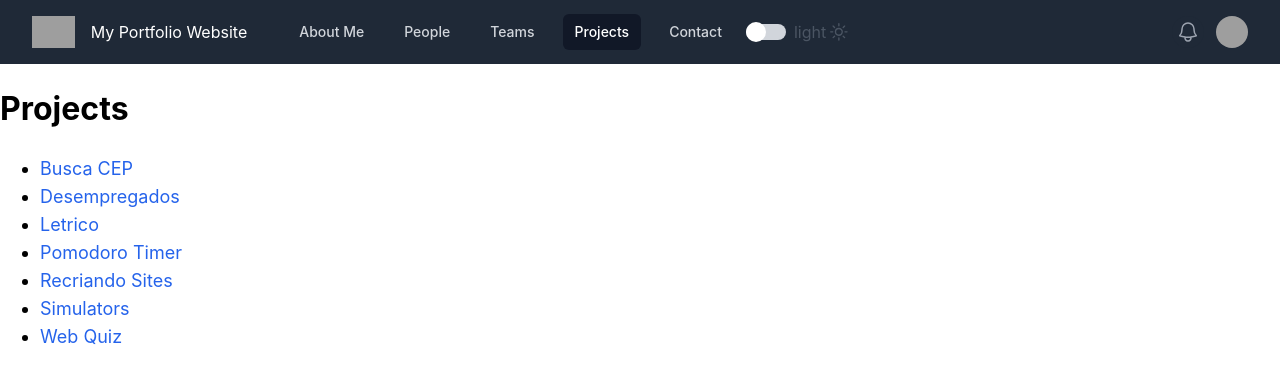
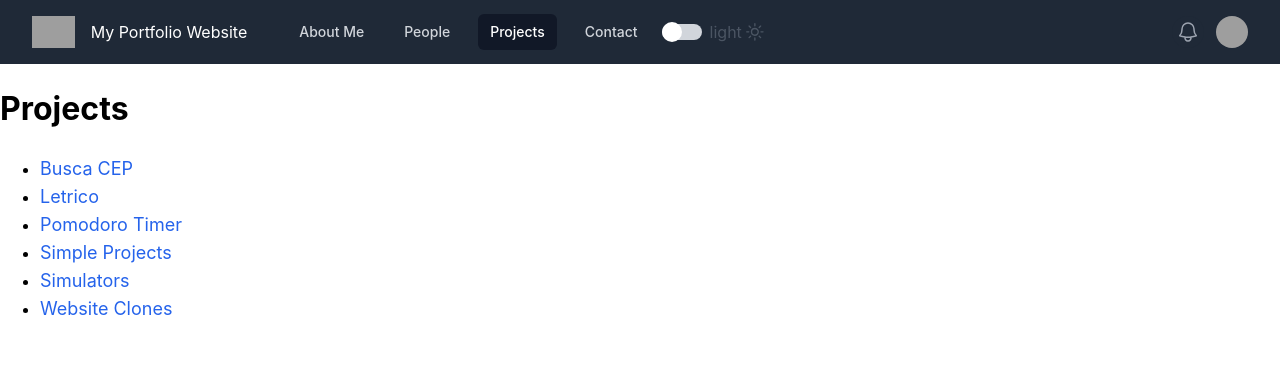
Before and after one commit to adrian1715/portfolio-website, a React (Vite) app in the folder client/: page /projects in a window 1280 px wide. Shown: the top 382 px of the page. Built offline with nearby package versions, Linux system fonts and the light colour scheme; grey boxes are pictures that could not be loaded.

Commit message:
organizing routes and pages components

```diff
--- a/client/src/App.jsx
+++ b/client/src/App.jsx
@@ -4,27 +4,26 @@ import RootElement from "./pages/RootElement";
 import Home from "./pages/Home";
 import People from "./pages/People";
 import NewPerson from "./pages/NewPerson";
+import NotFound from "./pages/NotFound";
 import Projects from "./pages/Projects";
 import Letrico from "./projects/letrico/Letrico";
-import NotFound from "./pages/NotFound";
+import Timer from "./projects/pomodoro-timer/Timer";
 import Test from "./Test";
-import Teams from "./Teams";
-import Timer from "./projects/pomodoro-timer/Timer";
-import ManyProjects from "./pages/ManyProjects";
+import Test2 from "./Test2";
 import Copa from "./projects/simulador-de-sorteio/copa-do-mundo-2022/Copa";
 import LibSul from "./projects/simulador-de-sorteio/libertadores-sulamericana-2022/LibSul";
 import BuscaCEP from "./projects/busca-cep/BuscaCEP";
+import ShowProjects from "./pages/ShowProjects";
 
 // dropdown items
-const projects = [
-  ["Simulators", "Libertadores/Sul-Americana 2022", "Copa do Mundo 2022"],
-  ["Letrico"],
-  ["Busca CEP"],
-  ["Web Quiz"],
-  ["Desempregados"],
-  ["Pomodoro Timer"],
-  ["Recriando Sites", "Disney Plus", "Spotify"],
-].sort();
+// const projects = [
+//   ["Simulators", "Libertadores/Sul-Americana 2022", "Copa do Mundo 2022"],
+//   ["Letrico"],
+//   ["Busca CEP"],
+//   ["Pomodoro Timer"],
+//   ["Simple Projects", "Login Panel", "Score Keeper", "ToDo List"],
+//   ["Websites Clones", "Bauru Empregos", "Disney Plus", "Spotify"],
+// ].sort();
 // const articles = ["page1", "page2", "page3", "page4", "page5"];
 
 const router = createBrowserRouter([
@@ -41,39 +40,51 @@ const router = createBrowserRouter([
         navLink: true,
         children: [{ path: "new", element: <NewPerson /> }],
       },
-      { path: "/teams", element: <Teams />, navLink: true },
       {
         path: "/projects",
         element: <Projects />,
         navLink: true,
-        type: "dropwdown",
-        items: projects,
+        // items: projects,
+        children: [
+          { path: "letrico", element: <Letrico /> },
+          { path: "pomodoro-timer", element: <Timer /> },
+          {
+            path: "simulators",
+            element: <ShowProjects />,
+            navLink: true,
+            children: [
+              { path: "copa-do-mundo-2022", element: <Test /> },
+              { path: "libertadores-sulamericana-2022", element: <Test2 /> },
+            ],
+          },
+          {
+            path: "simple-projects",
+            element: <ShowProjects />,
+            children: [
+              { path: "login-panel" },
+              { path: "score-keeper" },
+              { path: "todo-list" },
+            ],
+          },
+          {
+            path: "website-clones",
+            element: <ShowProjects />,
+            children: [
+              { path: "disney-plus" },
+              { path: "spotify" },
+              { path: "bauru-empregos" },
+            ],
+          },
+          { path: "busca-cep", element: <BuscaCEP /> },
+        ],
       },
-      { path: "/projects/letrico", element: <Letrico /> },
-      { path: "/projects/pomodoro-timer", element: <Timer /> },
-
-      {
-        path: "/projects/simulators",
-        element: <ManyProjects />,
-        items: projects[0],
-      },
-      {
-        path: "/projects/simulators/copa-do-mundo-2022",
-        element: <Copa />,
-      },
-      {
-        path: "/projects/simulators/libertadores-sul-americana-2022",
-        element: <LibSul />,
-      },
-
-      { path: "/projects/busca-cep", element: <BuscaCEP /> },
-
       { path: "/contact", element: <Test />, navLink: true },
     ],
   },
 ]);
 
 export const links = router.routes[0].children;
+console.log(links);
 
 export const navLinks = router.routes[0].children.filter(
   (link) => link.navLink === true
--- a/client/src/Teams.jsx
+++ b/client/src/Test2.jsx
@@ -1,5 +1,5 @@
 import React from "react";
 
 export default function Test2() {
-  return <div>Teams</div>;
+  return <div>Test2</div>;
 }
--- a/client/src/components/NavLinkDropdown.jsx
+++ b/client/src/components/NavLinkDropdown.jsx
@@ -1,6 +1,6 @@
 import React, { Fragment } from "react";
 import { Link, NavLink } from "react-router-dom";
-import { formatLinkPath } from "../utils/linkPathFormatter";
+import { formatLinkPath } from "../utils/formatLinkPath";
 
 export default function NavLinkDropdown({ link }) {
   return (
--- a/client/src/components/Navbar.jsx
+++ b/client/src/components/Navbar.jsx
@@ -1,7 +1,7 @@
 import { Link, NavLink } from "react-router-dom";
 import { Fragment } from "react";
 import NavLinkDropdown from "./NavLinkDropdown";
-import { formatLinkPath } from "../utils/linkPathFormatter";
+import { formatLinkPath } from "../utils/formatLinkPath";
 
 export default function Navbar({ links }) {
   return (
--- a/client/src/components/TailwindNavbar.jsx
+++ b/client/src/components/TailwindNavbar.jsx
@@ -2,7 +2,7 @@ import { Fragment } from "react";
 import { Link, NavLink } from "react-router-dom";
 import { Disclosure, Menu, Transition } from "@headlessui/react";
 import { Bars3Icon, BellIcon, XMarkIcon } from "@heroicons/react/24/outline";
-import { formatLinkPath } from "../utils/linkPathFormatter";
+import { formatLinkPath } from "../utils/formatLinkPath";
 import ThemeToggler from "./ThemeToggler";
 
 // default navigation model for this component
--- a/client/src/pages/ManyProjects.jsx
+++ /dev/null
@@ -1,33 +0,0 @@
-import React from "react";
-import { links } from "../App";
-import { Link } from "react-router-dom";
-import { toLinkFormatter } from "../utils/toLinkFormatter";
-
-export default function ManyProjects() {
-  const projects = links.filter(
-    (link) => link.path === "/projects/simulators"
-  )[0].items;
-  console.log(projects);
-
-  return (
-    <>
-      <h1>Select a project</h1>
-      <ul>
-        {projects ? (
-          projects.map(
-            (proj, i) =>
-              i > 0 && (
-                <li key={i}>
-                  <Link to={toLinkFormatter(proj)} className="link ">
-                    {proj}
-                  </Link>
-                </li>
-              )
-          )
-        ) : (
-          <li>No projects available.</li>
-        )}
-      </ul>
-    </>
-  );
-}
--- a/client/src/pages/Projects.jsx
+++ b/client/src/pages/Projects.jsx
@@ -1,34 +1,60 @@
-import React from "react";
+import React, { useState } from "react";
 import { links } from "../App";
 import { toLinkFormatter } from "../utils/toLinkFormatter";
 import { Link } from "react-router-dom";
+import { isCurrentPage } from "../utils/isCurrentPage";
+import { useLocation } from "react-router-dom";
+import { Outlet } from "react-router-dom";
+import ShowProjects from "./ShowProjects";
 
 export default function Projects() {
-  const { items: projects } = links.filter(
-    (link) => link.path === "/projects"
-  )[0];
+  const { pathname } = useLocation();
+
+  const getObjectNumericKeys = (obj) =>
+    Object.fromEntries(Object.entries(obj).filter(([key]) => !isNaN(key)));
+
+  const projectUrls = links
+    .filter((link) => link.path === "/projects")[0]
+    .children.map((link) => {
+      if (!link.path)
+        return Object.values(getObjectNumericKeys(link)).map((li) => li.path);
+      return link.path;
+    });
+
+  const projects = [
+    ["Simulators", "Libertadores/Sul-Americana 2022", "Copa do Mundo 2022"],
+    ["Letrico"],
+    ["Busca CEP"],
+    ["Pomodoro Timer"],
+    ["Simple Projects", "Login Panel", "Score Keeper", "ToDo List"],
+    ["Website Clones", "Bauru Empregos", "Disney Plus", "Spotify"],
+  ].sort();
+
+  if (isCurrentPage(pathname, projectUrls)) return <Outlet />;
 
   return (
     <>
       <h1>Projects</h1>
+      {/* {pathname === "/projects" ? <AllProjects /> : <ShowProjects />} */}
+      {/* {pathname === "/projects" ? ( */}
       <ul>
         {projects.length > 0 ? (
           projects.map((project, i) =>
-            project.length < 1 ? (
-              <li key={i} className="text-lg">
-                {/* <Link> doesn't load vanilla javascript projects */}
+            // vanilla javascript projects - <Link> doesn't load them correctly
+            project.length === 1 ? (
+              <li key={i}>
                 <a
-                  href={`/projects/${toLinkFormatter(project)}`}
-                  className="link"
+                  href={`/projects/${toLinkFormatter(project[0])}`}
+                  className="link text-lg"
                 >
-                  {project}
+                  {project[0]}
                 </a>
               </li>
             ) : (
-              <li key={i} className="text-lg">
+              <li key={i}>
                 <Link
                   to={`/projects/${toLinkFormatter(project[0])}`}
-                  className="text-blue-600 no-underline hover:underline"
+                  className="link text-lg"
                 >
                   {project[0]}
                 </Link>
@@ -36,9 +62,12 @@ export default function Projects() {
             )
           )
         ) : (
-          <li>No projects were found.</li>
+          <li>No items were found.</li>
         )}
       </ul>
+      {/* ) : (
+        <ShowProjects />
+      )} */}
     </>
   );
 }
--- /dev/null
+++ b/client/src/pages/ShowProjects.jsx
@@ -0,0 +1,35 @@
+import React from "react";
+import { links } from "../App";
+import { Link, useLocation } from "react-router-dom";
+import { formatLinkPath } from "../utils/formatLinkPath";
+import { toLinkFormatter } from "../utils/toLinkFormatter";
+
+export default function ShowProjects() {
+  const { pathname } = useLocation();
+
+  const projects = links
+    .filter((link) => link.path === "/projects")[0]
+    .children.filter(
+      (link) => `/projects/${link.path}` === pathname
+    )[0].children;
+  console.log(projects);
+
+  return (
+    <>
+      <h1>Select a project</h1>
+      <ul>
+        {projects.length > 0 ? (
+          projects.map((proj, i) => (
+            <li key={i}>
+              <Link to={proj.path} className="link text-lg">
+                {formatLinkPath(`/${proj.path}`)}
+              </Link>
+            </li>
+          ))
+        ) : (
+          <li>No projects available.</li>
+        )}
+      </ul>
+    </>
+  );
+}
--- /dev/null
+++ b/client/src/utils/isCurrentPage.js
@@ -0,0 +1,2 @@
+export const isCurrentPage = (pathname, pagesUrls) =>
+  pagesUrls.some((page) => pathname.includes(page));
```
Also changed, not shown: client/src/index.css (+3 -5 lines), client/src/utils/formatLinkPath.js (renamed from client/src/utils/linkPathFormatter.js).
